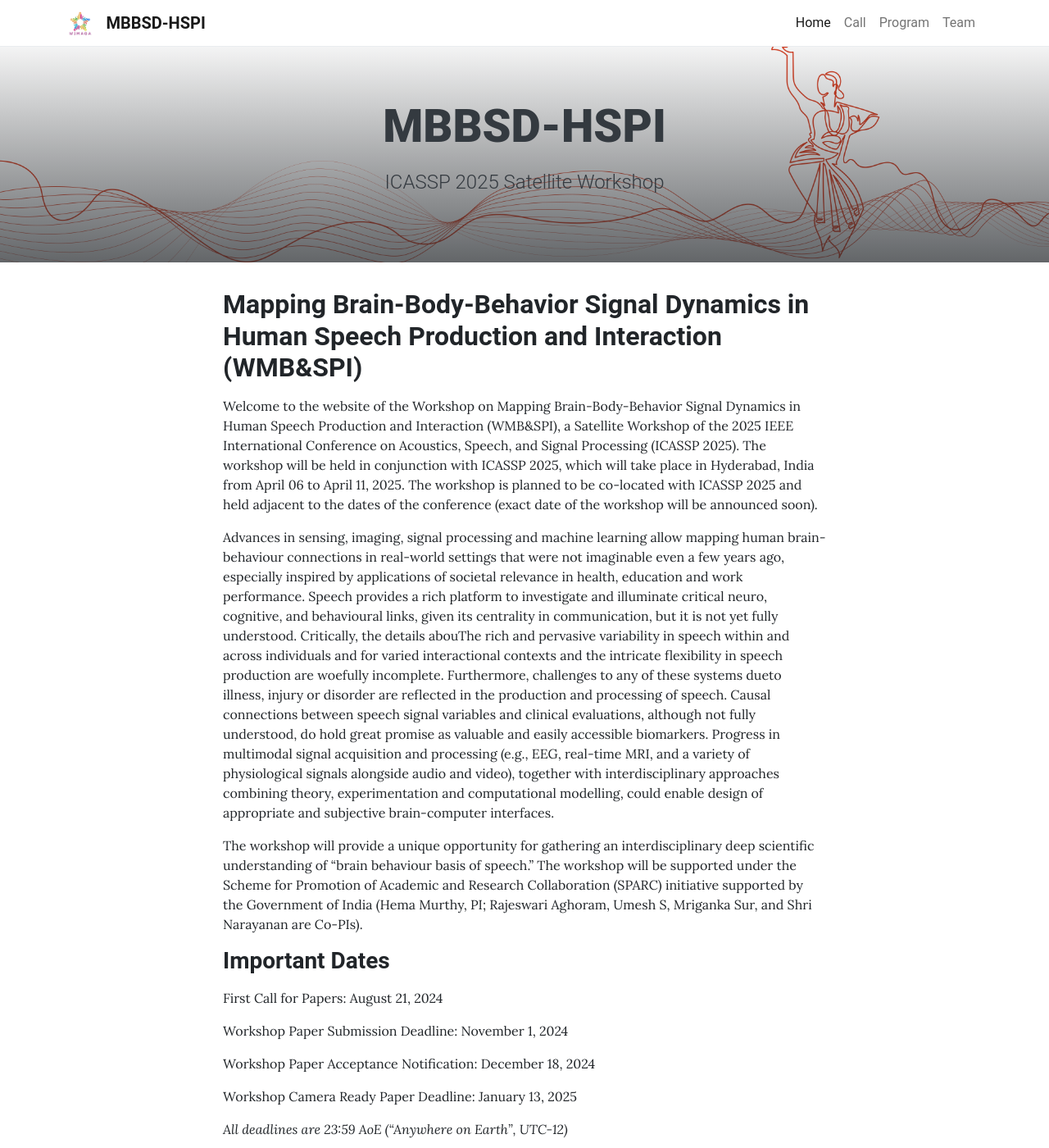
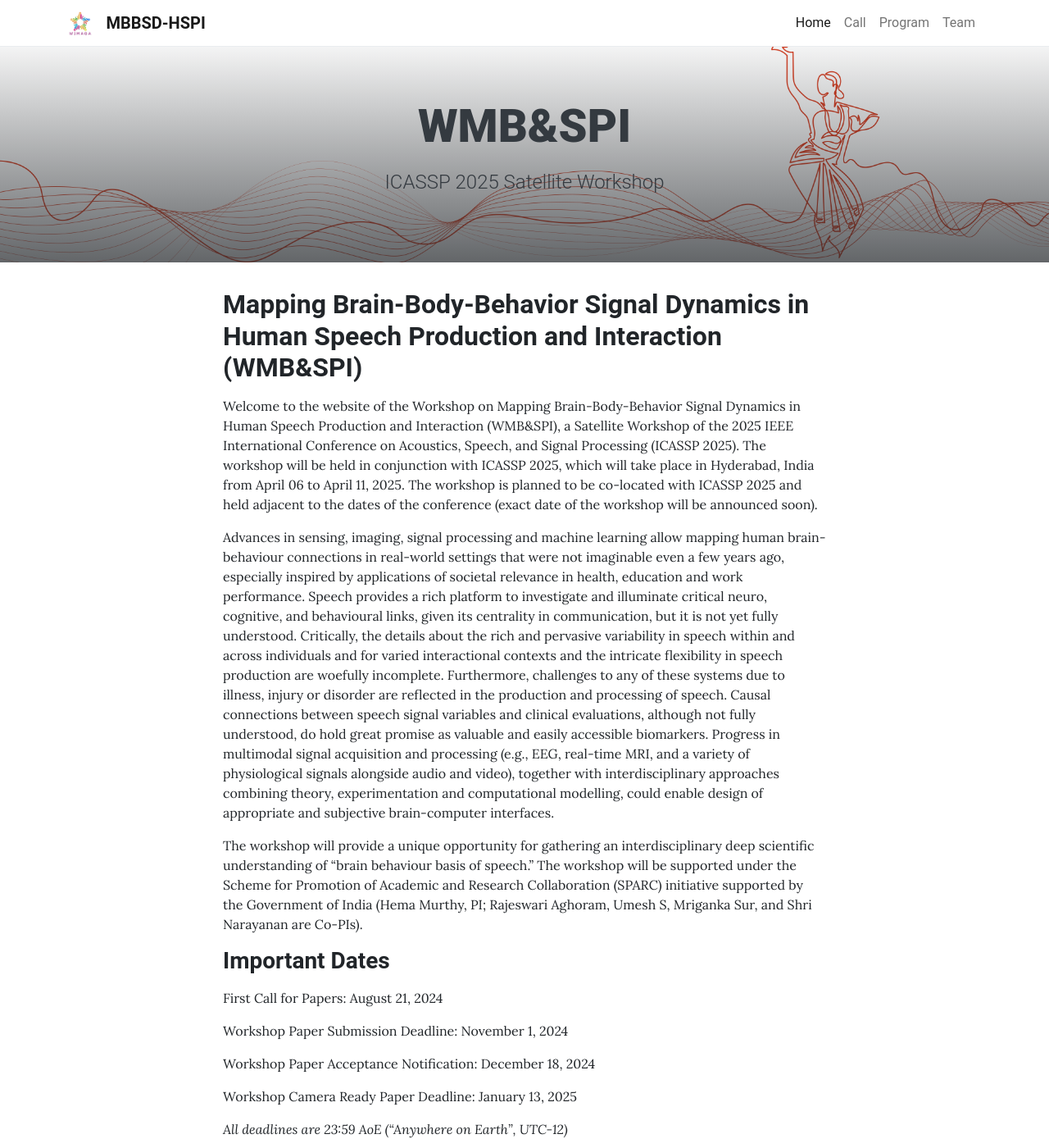
Before and after one commit to wmbspi/wmbspi.github.io, a Jekyll site: the page built from pages/home.md, in a window 1280 px wide and 1400 px high. Shown: the whole window at 82% size. Built offline with Jekyll 4.4.1, drawn with Linux system fonts in a browser that asks for light colours.

Commit message:
Update home.md

```diff
--- a/pages/home.md
+++ b/pages/home.md
@@ -1,6 +1,6 @@
 ---
 layout: home
-title: MBBSD-HSPI
+title: WMB&SPI
 description: ICASSP 2025 Satellite Workshop
 background: /assets/theme/images/header.png
 permalink: /
@@ -11,7 +11,7 @@ permalink: /
 
 Welcome to the website of the Workshop on Mapping Brain-Body-Behavior Signal Dynamics in Human Speech Production and Interaction (WMB&SPI), a Satellite Workshop of the 2025 IEEE International Conference on Acoustics, Speech, and Signal Processing (ICASSP 2025). The workshop will be held in conjunction with ICASSP 2025, which will take place in Hyderabad, India from April 06 to April 11, 2025. The workshop is planned to be co-located with ICASSP 2025 and held adjacent to the dates of the conference (exact date of the workshop will be announced soon).
 
-Advances in sensing, imaging, signal processing and machine learning allow mapping human brain-behaviour connections in real-world settings that were not imaginable even a few years ago, especially inspired by applications of societal relevance in health, education and work performance. Speech provides a rich platform to investigate and illuminate critical neuro, cognitive, and behavioural links, given its centrality in communication, but it is not yet fully understood. Critically, the details abouThe rich and pervasive variability in speech within and across individuals and for varied interactional contexts and the intricate flexibility in speech production are woefully incomplete. Furthermore, challenges to any of these systems dueto illness, injury or disorder are reflected in the production and processing of speech. Causal connections between speech signal variables and clinical evaluations, although not fully understood, do hold great promise as valuable and easily accessible biomarkers. Progress in multimodal signal acquisition and processing (e.g., EEG, real-time MRI, and a variety of physiological signals alongside audio and video), together with interdisciplinary approaches combining theory, experimentation and computational modelling, could enable design of appropriate and subjective brain-computer interfaces.
+Advances in sensing, imaging, signal processing and machine learning allow mapping human brain-behaviour connections in real-world settings that were not imaginable even a few years ago, especially inspired by applications of societal relevance in health, education and work performance. Speech provides a rich platform to investigate and illuminate critical neuro, cognitive, and behavioural links, given its centrality in communication, but it is not yet fully understood. Critically, the details about the rich and pervasive variability in speech within and across individuals and for varied interactional contexts and the intricate flexibility in speech production are woefully incomplete. Furthermore, challenges to any of these systems due to illness, injury or disorder are reflected in the production and processing of speech. Causal connections between speech signal variables and clinical evaluations, although not fully understood, do hold great promise as valuable and easily accessible biomarkers. Progress in multimodal signal acquisition and processing (e.g., EEG, real-time MRI, and a variety of physiological signals alongside audio and video), together with interdisciplinary approaches combining theory, experimentation and computational modelling, could enable design of appropriate and subjective brain-computer interfaces.
 
 The workshop will provide a unique opportunity for gathering an interdisciplinary deep scientific understanding of “brain behaviour basis of speech.” The workshop will be supported under the Scheme for Promotion of Academic and Research Collaboration (SPARC) initiative supported by the Government of India (Hema Murthy, PI; Rajeswari Aghoram, Umesh S, Mriganka Sur, and Shri Narayanan are Co-PIs).
 
```
